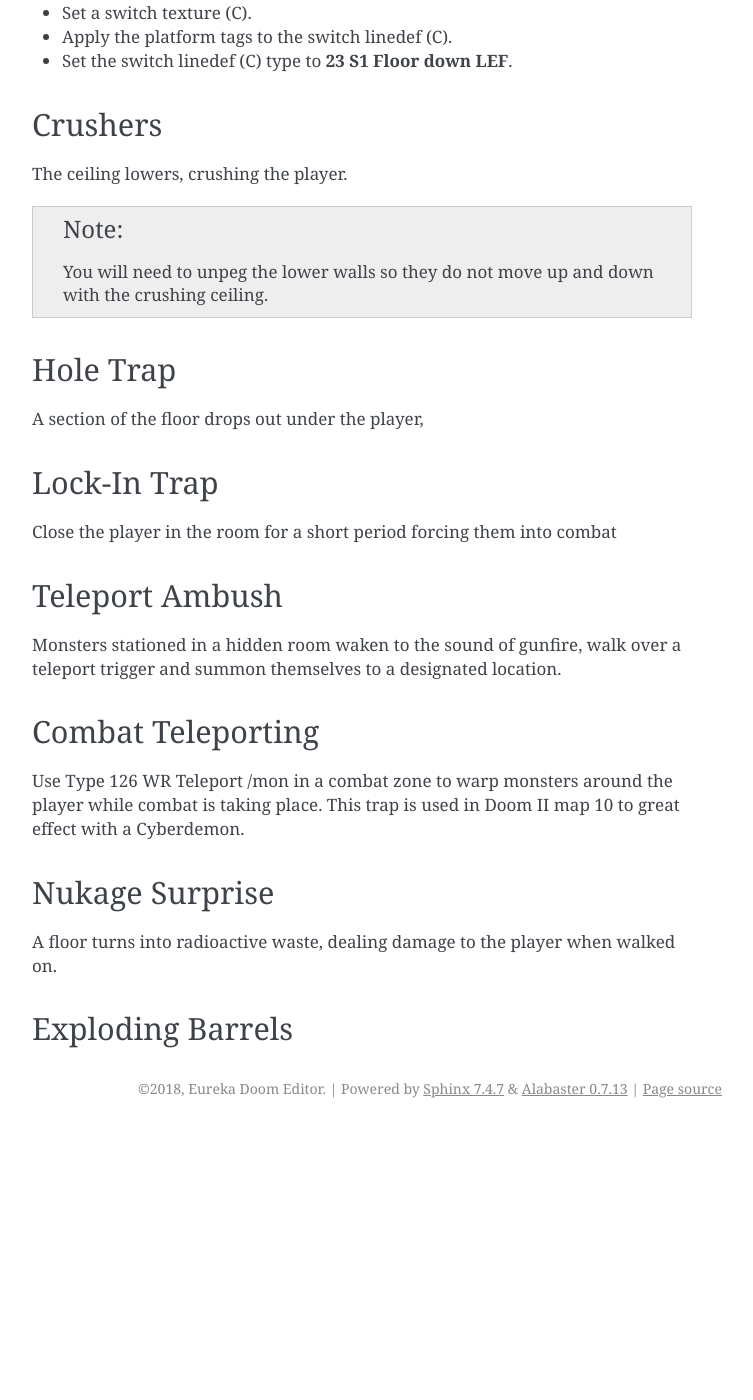
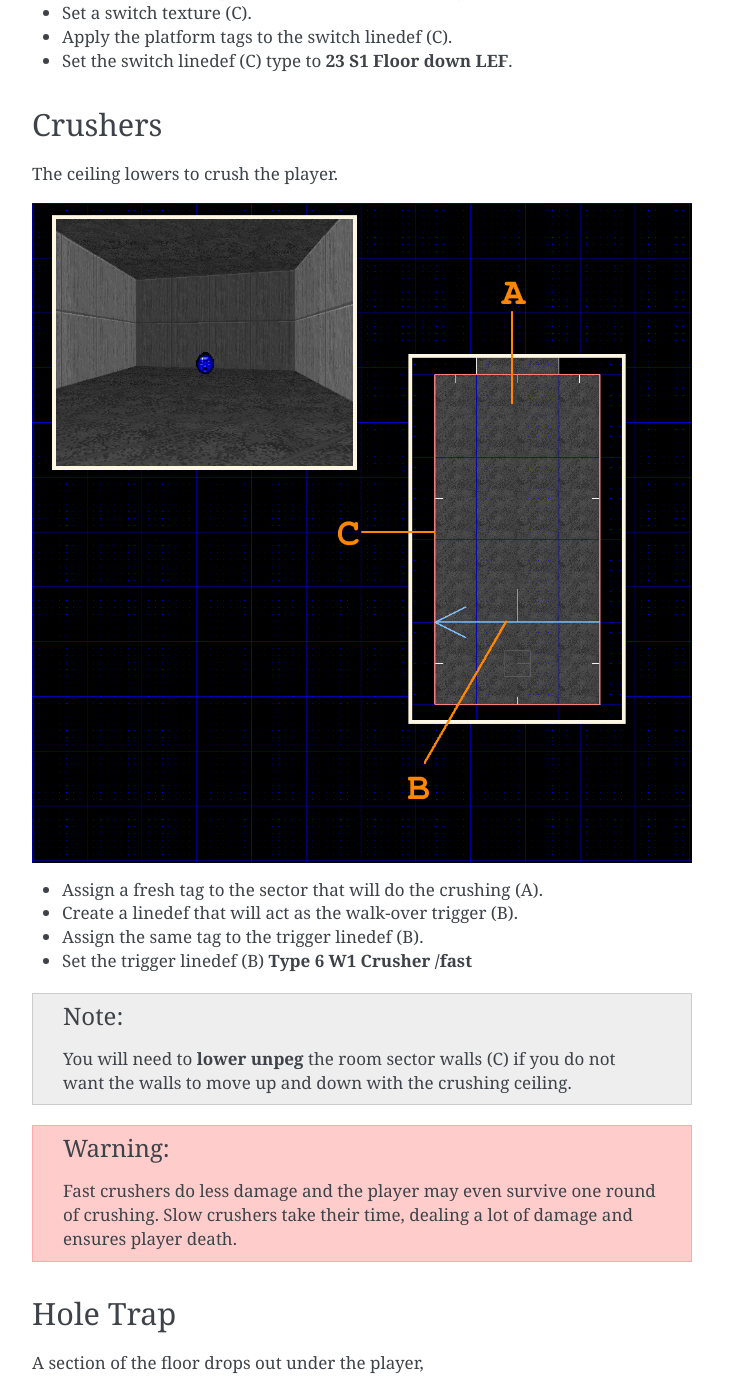
Before and after one commit to wesleywerner/eureka-docs, a Sphinx documentation site: the page built from source/cookbook/traps/index.rst, in a window 1280 px wide and 1400 px high, scrolled down 2166 px. Shown: the whole window, without its empty margins (388-1141 px from the left). Built offline with Sphinx 7.4.7, drawn with Linux system fonts in a browser that asks for light colours; before the commit the page ends 3294 px from its top, so only the background shows below that.

Commit message:
Add crusher trap.

```diff
--- a/source/cookbook/traps/index.rst
+++ b/source/cookbook/traps/index.rst
@@ -40,11 +40,23 @@ Monsters are staged on top a platform that lowers from the ceiling to surprise t
 Crushers
 --------
 
-The ceiling lowers, crushing the player.
+The ceiling lowers to crush the player.
+
+.. image:: crusher.png
+    :target: /_images/crusher.png
+
+* Assign a fresh tag to the sector that will do the crushing (A).
+* Create a linedef that will act as the walk-over trigger (B).
+* Assign the same tag to the trigger linedef (B).
+* Set the trigger linedef (B) **Type 6 W1 Crusher /fast**
 
 .. note::
 
-    You will need to unpeg the lower walls so they do not move up and down with the crushing ceiling.
+    You will need to **lower unpeg** the room sector walls (C) if you do not want the walls to move up and down with the crushing ceiling.
+
+.. warning::
+
+    Fast crushers do less damage and the player may even survive one round of crushing. Slow crushers take their time, dealing a lot of damage and ensures player death.
 
 Hole Trap
 ---------
```
Also changed, not shown: source/cookbook/traps/crusher.png (added), 2 other files.
